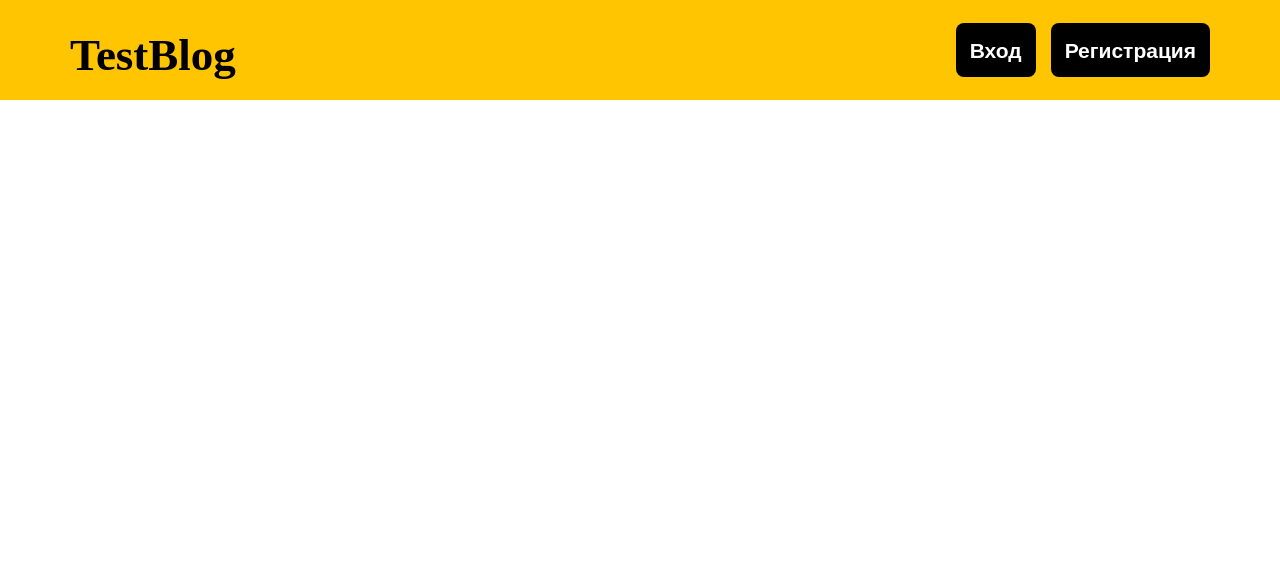
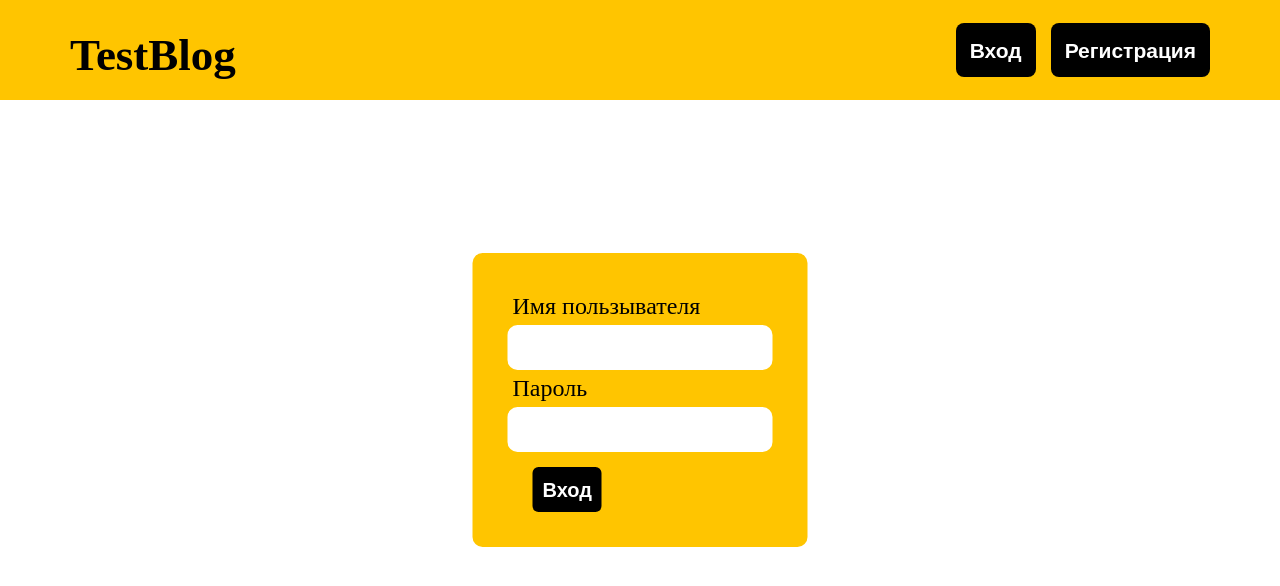
Before and after one commit to skiter847/TestBlog, a Django app: page /account/sign_in/ in a window 1280 px wide. Shown: the top 586 px of the page. Run offline with Django 3.2, Linux system fonts and the light colour scheme.

Commit message:
[reactor] some change

```diff
--- a/templates/account/login.html
+++ b/templates/account/login.html
@@ -5,5 +5,29 @@
 {% endblock %}
 
 {% block content %}
+    <div class="login-form">
+        <form method="post">
+            {% for field in form %}
+                <div class="label-field">
+                    {{ field.label }}
+                </div>
+                <div class="field">
+                    {{ field }}
+                </div>
+            {% endfor %}
 
+
+            {% csrf_token %}
+            <div class="button">
+                <button type="submit">Вход</button>
+            </div>
+            {% if form.errors %}
+                {% for key, value in form.errors.items %}
+                    <span class="error-message">
+                    {{ value }}
+                </span>
+                {% endfor %}
+            {% endif %}
+        </form>
+    </div>
 {% endblock %}
```
